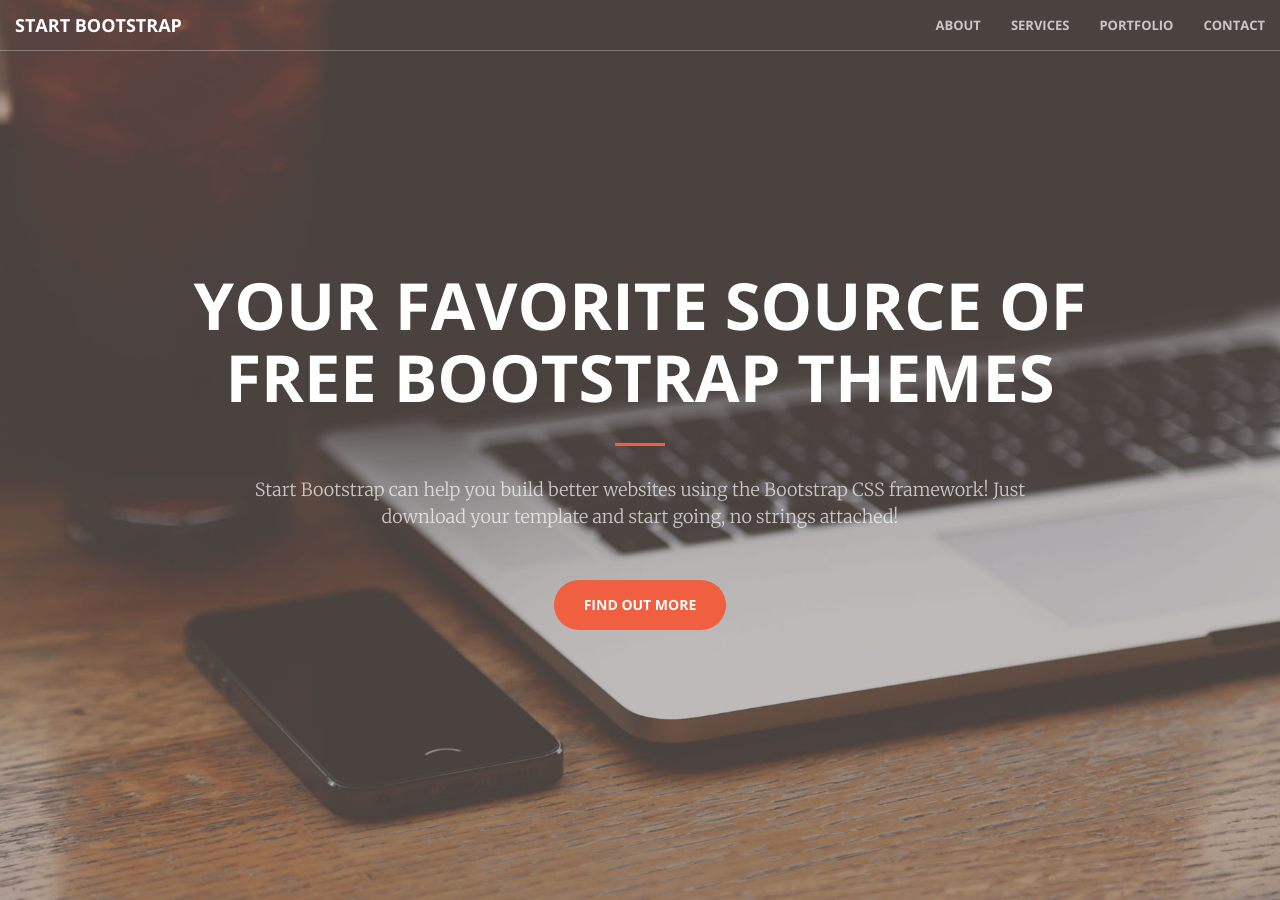
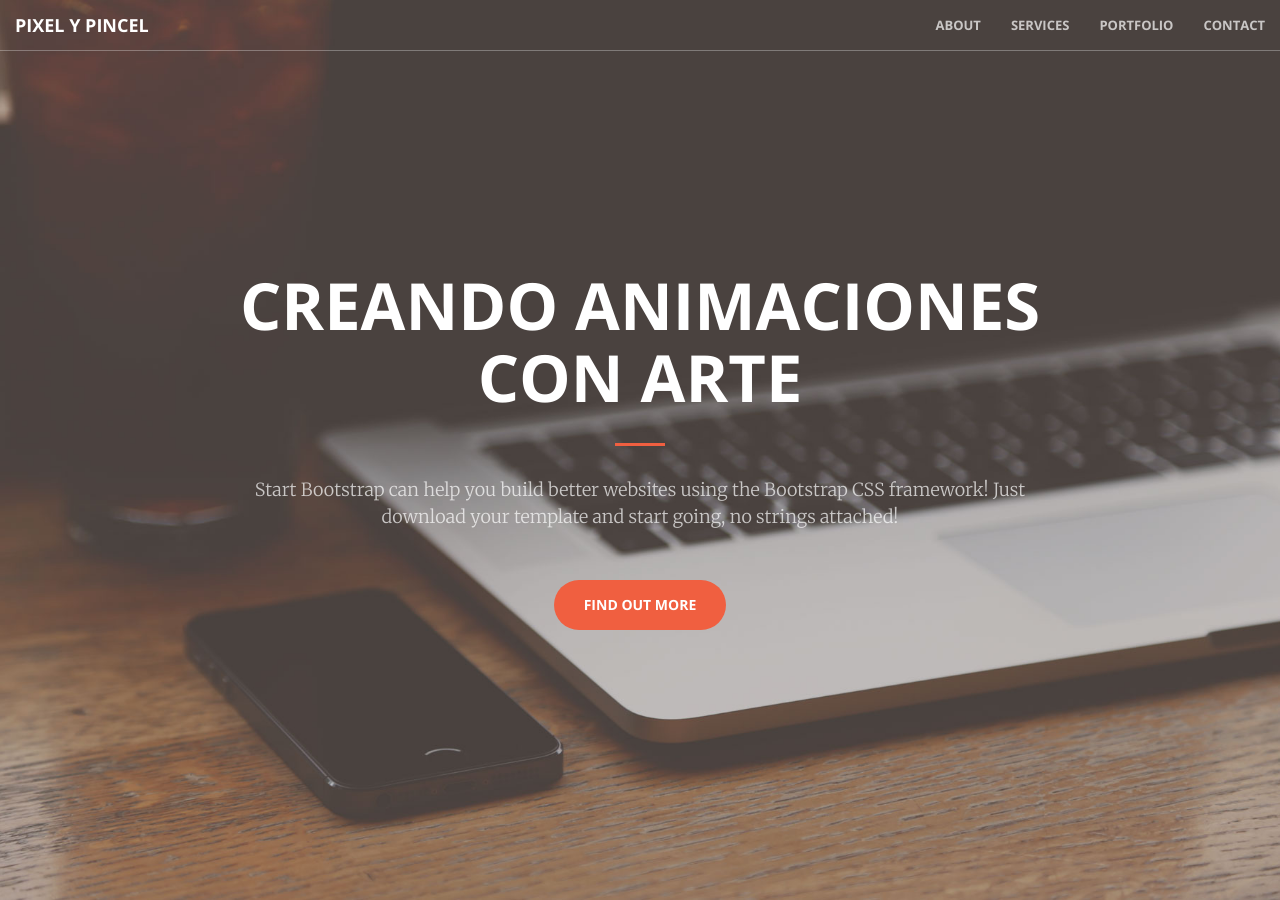
Before and after one commit to patrijoven/pixelypincel.github.io, a Jekyll site: the page built from index.html, in a window 1280 px wide and 900 px high. Built offline with Jekyll 4.4.1, drawn with Linux system fonts in a browser that asks for light colours.

Commit message:
Tweak header

```diff
--- a/_config.yml
+++ b/_config.yml
@@ -1,11 +1,11 @@
 # Site settings
-title:
+title: Pixel y Pincel
 email:
 description: > # this means to ignore newlines until "baseurl:"
 baseurl: "" # the subpath of your site, e.g. /blog/
 url: "" # the base hostname & protocol for your site
 
-twitter_username:
+twitter_username: pixelypincel
 github_username:
 
 # Build settings
--- a/_includes/header.html
+++ b/_includes/header.html
@@ -1,7 +1,7 @@
 <header>
     <div class="header-content">
         <div class="header-content-inner">
-            <h1>Your Favorite Source of Free Bootstrap Themes</h1>
+            <h1>Creando animaciones<br/>con Arte</h1>
             <hr>
             <p>Start Bootstrap can help you build better websites using the Bootstrap CSS framework! Just download your template and start going, no strings attached!</p>
             <a href="#about" class="btn btn-primary btn-xl page-scroll">Find Out More</a>
--- a/_includes/nav.html
+++ b/_includes/nav.html
@@ -8,7 +8,7 @@
                 <span class="icon-bar"></span>
                 <span class="icon-bar"></span>
             </button>
-            <a class="navbar-brand page-scroll" href="#page-top">Start Bootstrap</a>
+            <a class="navbar-brand page-scroll" href="#page-top">Pixel y Pincel</a>
         </div>
 
         <!-- Collect the nav links, forms, and other content for toggling -->
```
